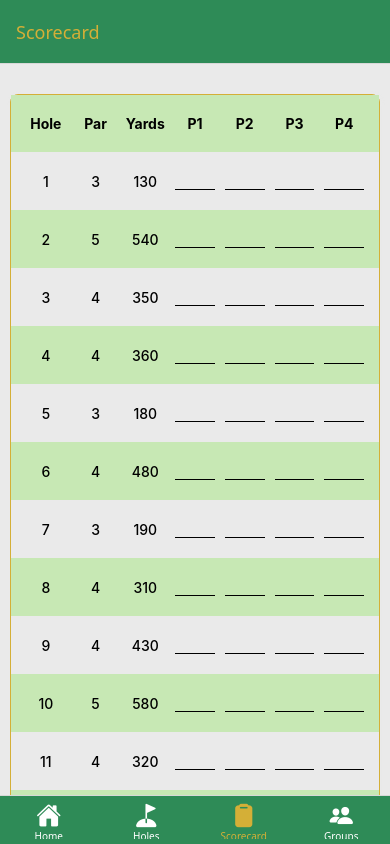
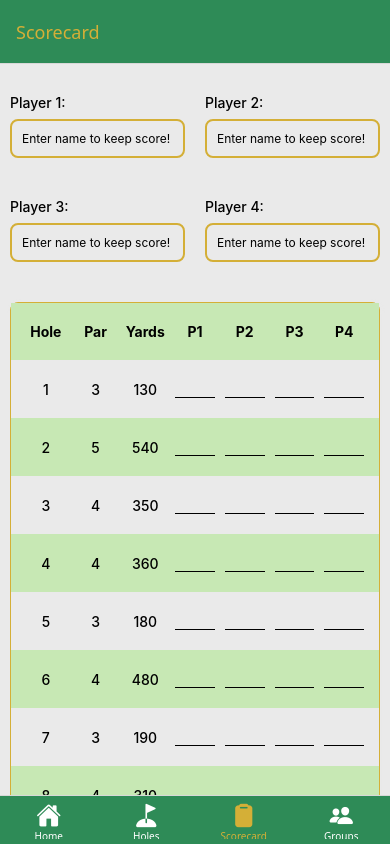
Before and after one commit to sam2829/RN-Golf-Caddy-App, a React Native app: screen /ScorecardScreen in a window 390 px wide. Built offline with nearby package versions, Linux system fonts and the light colour scheme.

Commit message:
Break down scorecard screen into seperate components and also add player name component

```diff
--- /dev/null
+++ b/components/scorecard/PlayerName.js
@@ -0,0 +1,38 @@
+import { StyleSheet, Text, TextInput, View } from "react-native";
+import { Colors } from "../../constants/styles";
+
+function PlayerName({ title }) {
+  return (
+    <View style={styles.container}>
+      <Text style={styles.name}>{title}:</Text>
+      <TextInput
+        keyboardType="default"
+        style={styles.input}
+        placeholder="Enter name to keep score!"
+      />
+    </View>
+  );
+}
+
+export default PlayerName;
+
+const styles = StyleSheet.create({
+  container: {
+    flex: 1,
+    justifyContent: "center",
+    marginTop: 20,
+    padding: 10,
+  },
+  name: {
+    fontSize: 14,
+    fontWeight: "500",
+    marginBottom: 8,
+  },
+  input: {
+    borderWidth: 2,
+    borderRadius: 8,
+    borderColor: Colors.colors.primaryGold,
+    fontSize: 12,
+    padding: 10,
+  },
+});
--- /dev/null
+++ b/components/scorecard/ScorecardHeaders.js
@@ -0,0 +1,35 @@
+import { View, Text, StyleSheet } from "react-native";
+import { Colors } from "../../constants/styles";
+
+// function to render score card
+function ScorecardHeaders() {
+  return (
+    <View style={styles.headerContainer}>
+      <Text style={styles.header}>Hole</Text>
+      <Text style={styles.header}>Par</Text>
+      <Text style={styles.header}>Yards</Text>
+      <Text style={styles.header}>P1</Text>
+      <Text style={styles.header}>P2</Text>
+      <Text style={styles.header}>P3</Text>
+      <Text style={styles.header}>P4</Text>
+    </View>
+  );
+}
+
+export default ScorecardHeaders;
+
+const styles = StyleSheet.create({
+  headerContainer: {
+    flexDirection: "row",
+    alignItems: "center",
+    backgroundColor: Colors.colors.secondaryGreen,
+    paddingVertical: 20,
+    paddingHorizontal: 10,
+  },
+  header: {
+    flex: 1,
+    fontSize: 14,
+    fontWeight: "bold",
+    textAlign: "center",
+  },
+});
--- /dev/null
+++ b/components/scorecard/ScorecardTableCells.js
@@ -0,0 +1,70 @@
+import { View, Text, TextInput, StyleSheet } from "react-native";
+import { Colors } from "../../constants/styles";
+import { HOLES_DATA } from "../../data/HolesData";
+
+function ScorecardTableCells() {
+  return (
+    <>
+      {/* map over scorecard table cells */}
+      {HOLES_DATA.map((item) => (
+        <View
+          key={item.id}
+          style={[
+            styles.rowContainer,
+            item.holeNumber % 2 === 0 && styles.rowBackgroundGreen,
+          ]}
+        >
+          <Text style={styles.scorecardCell}>{item.holeNumber}</Text>
+          <Text style={styles.scorecardCell}>{item.par}</Text>
+          <Text style={styles.scorecardCell}>{item.yards}</Text>
+          {/* map over text inputs for players score */}
+          {[0, 1, 2, 3].map((playerIndex) => (
+            <View
+              key={playerIndex}
+              style={[styles.scorecardCell, styles.scorecardInputContainer]}
+            >
+              <TextInput
+                keyboardType="number-pad"
+                style={styles.scorecardInput}
+              />
+            </View>
+          ))}
+        </View>
+      ))}
+    </>
+  );
+}
+
+export default ScorecardTableCells;
+
+const styles = StyleSheet.create({
+  rowContainer: {
+    flexDirection: "row",
+    paddingVertical: 20,
+    paddingHorizontal: 10,
+    alignItems: "center",
+  },
+  rowBackgroundGreen: {
+    backgroundColor: Colors.colors.secondaryGreen,
+  },
+  scorecardCell: {
+    flex: 1,
+    fontSize: 14,
+    fontWeight: "500",
+    textAlign: "center",
+  },
+  scorecardInputContainer: {
+    justifyContent: "center",
+    alignItems: "center",
+    flex: 1,
+  },
+  scorecardInput: {
+    padding: 0,
+    margin: 0,
+    borderBottomWidth: 1,
+    width: "80%",
+    textAlign: "center",
+    fontSize: 14,
+    fontWeight: "500",
+  },
+});
--- /dev/null
+++ b/components/scorecard/ScorecardTotal.js
@@ -0,0 +1,41 @@
+import { View, Text, StyleSheet } from "react-native";
+import { Colors } from "../../constants/styles";
+
+function ScorecardTotal() {
+  return (
+    <View style={[styles.rowContainer, styles.totalRowContainer]}>
+      <Text style={styles.totalText}>Total Score:</Text>
+      <Text style={styles.totalScores}>78</Text>
+      <Text style={styles.totalScores}>69</Text>
+      <Text style={styles.totalScores}>84</Text>
+      <Text style={styles.totalScores}>72</Text>
+    </View>
+  );
+}
+
+export default ScorecardTotal;
+
+const styles = StyleSheet.create({
+  rowContainer: {
+    flexDirection: "row",
+    paddingVertical: 20,
+    paddingHorizontal: 10,
+    alignItems: "center",
+  },
+  totalRowContainer: {
+    borderTopWidth: 2,
+    borderColor: Colors.colors.primaryGold,
+  },
+  totalText: {
+    flex: 3,
+    fontSize: 14,
+    fontWeight: "bold",
+    textAlign: "center",
+  },
+  totalScores: {
+    flex: 1,
+    fontSize: 14,
+    fontWeight: "bold",
+    textAlign: "center",
+  },
+});
--- a/screens/ScorecardScreen.js
+++ b/screens/ScorecardScreen.js
@@ -1,57 +1,32 @@
-import { ScrollView, StyleSheet, Text, TextInput, View } from "react-native";
+import { ScrollView, StyleSheet, Text, View } from "react-native";
 import { Colors } from "../constants/styles";
-import { HOLES_DATA } from "../data/HolesData";
+import ScorecardHeaders from "../components/scorecard/ScorecardHeaders";
+import ScorecardTableCells from "../components/scorecard/ScorecardTableCells";
+import ScorecardTotal from "../components/scorecard/ScorecardTotal";
+import PlayerName from "../components/scorecard/PlayerName";
 
 // component to render scorecard screen
 function ScorecardScreen() {
   return (
     <ScrollView style={styles.container}>
+      <View>
+        <View style={styles.playerNameContainer}>
+          <PlayerName title="Player 1" />
+          <PlayerName title="Player 2" />
+        </View>
+        <View style={styles.playerNameContainer}>
+          <PlayerName title="Player 3" />
+          <PlayerName title="Player 4" />
+        </View>
+      </View>
       {/* header Row */}
       <View style={styles.scorecardContainer}>
-        <View style={styles.headerContainer}>
-          <Text style={styles.header}>Hole</Text>
-          <Text style={styles.header}>Par</Text>
-          <Text style={styles.header}>Yards</Text>
-          <Text style={styles.header}>P1</Text>
-          <Text style={styles.header}>P2</Text>
-          <Text style={styles.header}>P3</Text>
-          <Text style={styles.header}>P4</Text>
-        </View>
-
-        {/* map over scorecard table cells */}
-        {HOLES_DATA.map((item) => (
-          <View
-            key={item.id}
-            style={[
-              styles.rowContainer,
-              item.holeNumber % 2 === 0 && styles.rowBackgroundGreen,
-            ]}
-          >
-            <Text style={styles.scorecardCell}>{item.holeNumber}</Text>
-            <Text style={styles.scorecardCell}>{item.par}</Text>
-            <Text style={styles.scorecardCell}>{item.yards}</Text>
-            {/* map over text inputs for players score */}
-            {[0, 1, 2, 3].map((playerIndex) => (
-              <View
-                key={playerIndex}
-                style={[styles.scorecardCell, styles.scorecardInputContainer]}
-              >
-                <TextInput
-                  keyboardType="number-pad"
-                  style={styles.scorecardInput}
-                />
-              </View>
-            ))}
-          </View>
-        ))}
-        {/* total scores */}
-        <View style={[styles.rowContainer, styles.totalRowContainer]}>
-          <Text style={styles.totalText}>Total Score:</Text>
-          <Text style={styles.totalScores}>78</Text>
-          <Text style={styles.totalScores}>69</Text>
-          <Text style={styles.totalScores}>84</Text>
-          <Text style={styles.totalScores}>72</Text>
-        </View>
+        {/* import scorecard headers */}
+        <ScorecardHeaders />
+        {/* import scorecard table cells */}
+        <ScorecardTableCells />
+        {/* import total scores */}
+        <ScorecardTotal />
       </View>
     </ScrollView>
   );
@@ -63,6 +38,11 @@ const styles = StyleSheet.create({
   container: {
     flex: 1,
     backgroundColor: Colors.colors.lightGrey,
+  },
+  playerNameContainer: {
+    flexDirection: "row",
+    justifyContent: "space-evenly",
+    alignItems: "center",
   },
   scorecardContainer: {
     borderRadius: 8,
@@ -76,62 +56,4 @@ const styles = StyleSheet.create({
     marginHorizontal: 10,
     marginVertical: 30,
   },
-  headerContainer: {
-    flexDirection: "row",
-    alignItems: "center",
-    backgroundColor: Colors.colors.secondaryGreen,
-    paddingVertical: 20,
-    paddingHorizontal: 10,
-  },
-  header: {
-    flex: 1,
-    fontSize: 14,
-    fontWeight: "bold",
-    textAlign: "center",
-  },
-  rowContainer: {
-    flexDirection: "row",
-    paddingVertical: 20,
-    paddingHorizontal: 10,
-    alignItems: "center",
-  },
-  rowBackgroundGreen: {
-    backgroundColor: Colors.colors.secondaryGreen,
-  },
-  scorecardCell: {
-    flex: 1,
-    fontSize: 14,
-    fontWeight: "500",
-    textAlign: "center",
-  },
-  scorecardInputContainer: {
-    justifyContent: "center",
-    alignItems: "center",
-    flex: 1,
-  },
-  scorecardInput: {
-    padding: 0,
-    margin: 0,
-    borderBottomWidth: 1,
-    width: "80%",
-    textAlign: "center",
-    fontSize: 14,
-    fontWeight: "500",
-  },
-  totalRowContainer: {
-    borderTopWidth: 2,
-    borderColor: Colors.colors.primaryGold,
-  },
-  totalText: {
-    flex: 3,
-    fontSize: 14,
-    fontWeight: "bold",
-    textAlign: "center",
-  },
-  totalScores: {
-    flex: 1,
-    fontSize: 14,
-    fontWeight: "bold",
-    textAlign: "center",
-  },
 });
```
